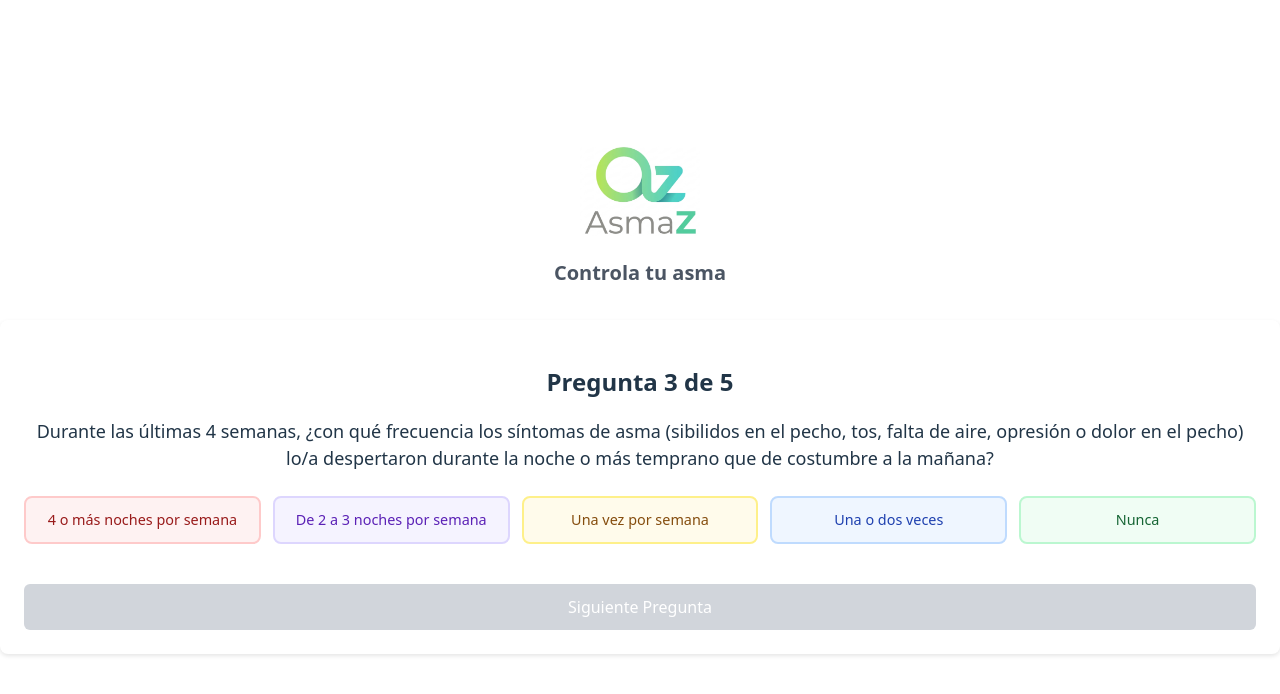
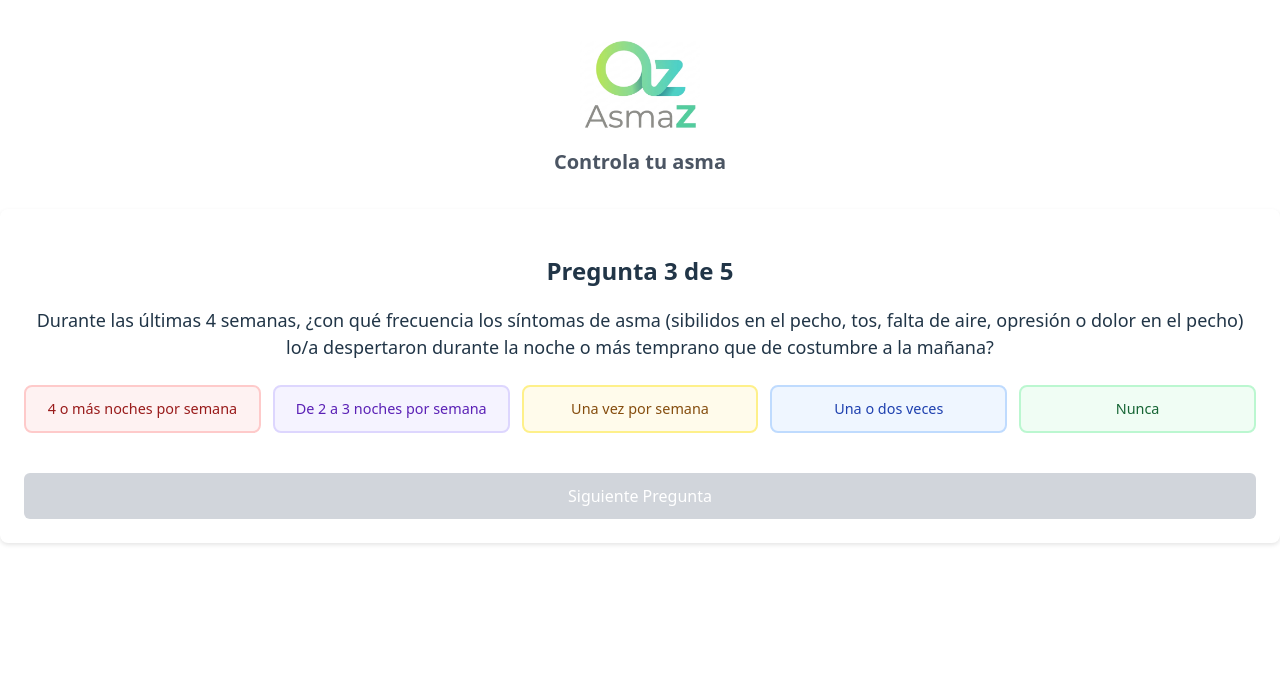
Before and after one commit to imelone/asmaz, a React (Vite) app: page /question/3 in a window 1280 px wide. Shown: the top 694 px of the page. Built offline with nearby package versions, Linux system fonts and the light colour scheme.

Commit message:
fix styles

```diff
--- a/src/screens/QuestionScreen.tsx
+++ b/src/screens/QuestionScreen.tsx
@@ -113,9 +113,9 @@ const QuestionScreen: React.FC<QuestionScreenProps> = ({ questionNumber }) => {
   };
 
   return (
-    <div className="bg-white min-h-screen py-4">
-      <div className="w-full mx-auto">
-        <div className="flex justify-center mb-2">
+    <div style={{ backgroundColor: 'white', minHeight: '100vh', paddingTop: '1rem', paddingBottom: '1rem' }}>
+      <div style={{ width: '100%', marginLeft: 'auto', marginRight: 'auto' }}>
+        <div style={{ display: 'flex', justifyContent: 'center', marginBottom: '0.5rem' }}>
           <img src={logo} alt="AsmaZ Logo" style={{ width: '120px', height: 'auto' }} />
         </div>
         <h2 style={{ fontSize: '1.25rem', textAlign: 'center', color: '#4b5563', marginBottom: '2rem' }}>Controla tu asma</h2>
```
